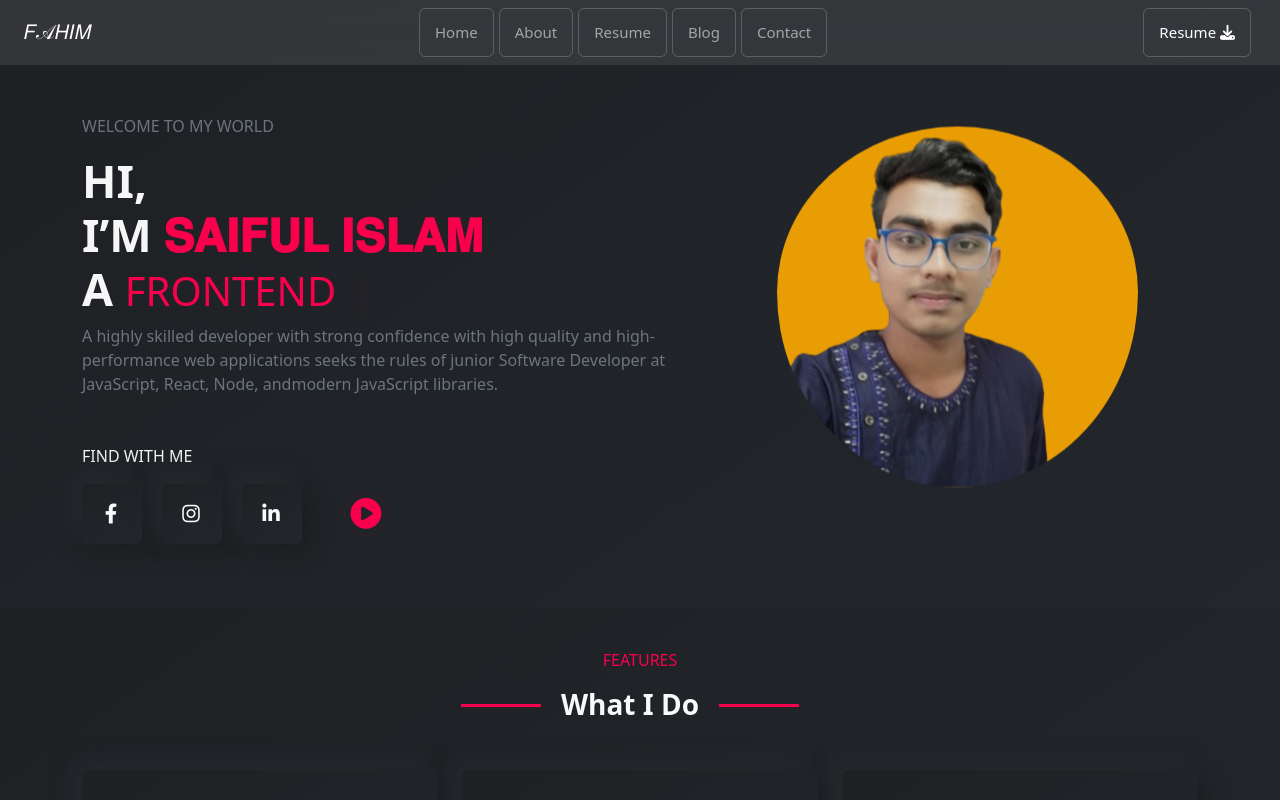
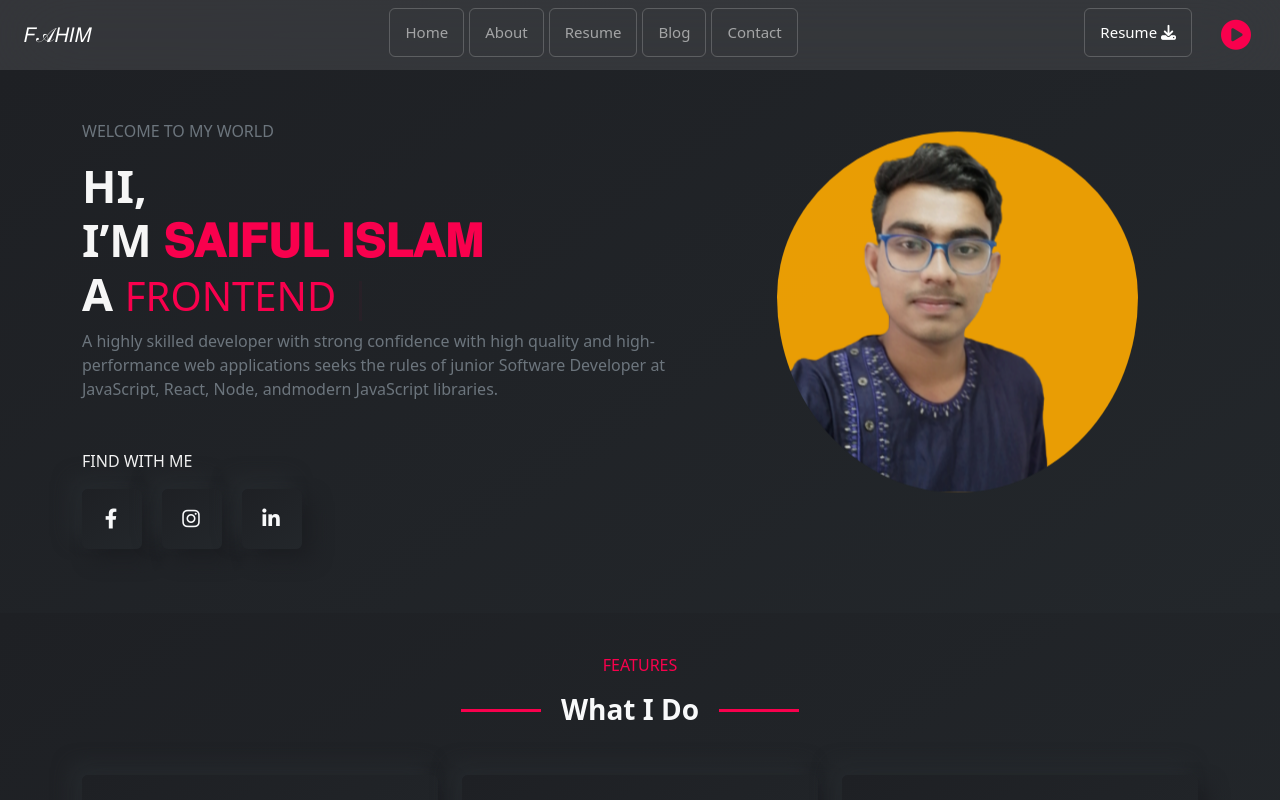
Before and after one commit to siffahim/Developer-Portfolio, a React (Create React App) app: page / in a window 1280 px wide. Shown: the top 800 px of the page. Built offline with nearby package versions, Linux system fonts and the light colour scheme.

Commit message:
add media

```diff
--- a/src/Pages/Home/Banner/Banner.css
+++ b/src/Pages/Home/Banner/Banner.css
@@ -33,28 +33,6 @@
   position: relative;
 }
 
-.btn-media {
-  display: flex;
-  justify-content: center;
-  align-items: center;
-  width: 40px;
-  height: 40px;
-  border-radius: 50%;
-  font-size: 30px;
-  color: #f9004d;
-  border: none;
-  background: transparent;
-  outline: none;
-  margin-top: 10px;
-  animation: media 1s infinite !important;
-}
-
-@keyframes media {
-  to {
-    box-shadow: 0 0 3px 5px #f9004f3b;
-    transform: scale(1.1);
-  }
-}
 
 
 @media only screen and (max-width:688px) {
--- a/src/Pages/Home/Banner/Banner.js
+++ b/src/Pages/Home/Banner/Banner.js
@@ -2,16 +2,11 @@ import React from 'react';
 import { Col, Container, Row } from 'react-bootstrap';
 import Slide from 'react-reveal/Slide';
 import Zoom from 'react-reveal/Zoom';
-import { useNavigate } from 'react-router-dom';
 import { Typewriter } from 'react-simple-typewriter';
 import img from '../../../images/fahim.png';
 import './Banner.css';
 
 const Banner = () => {
-    const navigate = useNavigate();
-    const handleMedia = () => {
-        navigate('/media')
-    }
     return (
         <div className='banner-container'>
             <Container>
@@ -49,7 +44,6 @@ const Banner = () => {
                                     <a rel="noreferrer" href="https://www.linkedin.com/in/siffahim/" target='_blank' className='text-light'>
                                         <div className='banner-icon'><i className="fab fa-linkedin-in"></i></div>
                                     </a>
-                                    <button onClick={handleMedia} className='btn-media ms-4'><i className="fas fa-play-circle"></i></button>
                                 </div>
                             </div>
                         </Slide>
--- a/src/Pages/Media/Media.js
+++ b/src/Pages/Media/Media.js
@@ -4,6 +4,7 @@ import './Media.css';
 const Media = () => {
     return (
         <Container>
+            <title>Portfolio-Media</title>
             <Row xs={1} md={3} className='g-1'>
                 <Col className='media-card'>
                     <iframe width="100%" height="200" src="https://www.youtube.com/embed/Erp1Elxly98" title="YouTube video player" frameborder="0" allow="accelerometer; autoplay; clipboard-write; encrypted-media; gyroscope; picture-in-picture" allowfullscreen></iframe>
--- a/src/Pages/Share/Navigation/Navigation.css
+++ b/src/Pages/Share/Navigation/Navigation.css
@@ -1,20 +1,48 @@
-.header{
-    background-color:rgba(255,255,255,0.1);
+.header {
+    background-color: rgba(255, 255, 255, 0.1);
     backdrop-filter: blur(40px);
     text-align: center;
 }
-.custom-btn{
+
+.custom-btn {
     text-decoration: none;
     border-radius: 6px;
     padding: 12px 15px !important;
     font-weight: 500;
-    font-size:15px;
+    font-size: 15px;
     color: #fff;
-    border: 1px solid rgba(255,255,255,0.2);
+    border: 1px solid rgba(255, 255, 255, 0.2);
     transition: 0.4s;
     margin-right: 5px;
+    margin-bottom: 5px;
+    display: block;
 }
-.custom-btn:hover{
-    background-color:rgba(224, 219, 210, 0.267);
+
+.custom-btn:hover {
+    background-color: rgba(224, 219, 210, 0.267);
     color: #fff;
 }
+
+/*media btn design*/
+.btn-media {
+    display: flex;
+    justify-content: center;
+    align-items: center;
+    width: 40px;
+    height: 40px;
+    border-radius: 50%;
+    font-size: 30px;
+    color: #f9004d;
+    border: none;
+    background: transparent;
+    outline: none;
+    text-align: center;
+    animation: media 1s infinite !important;
+}
+
+@keyframes media {
+    to {
+        box-shadow: 0 0 3px 5px #f9004f3b;
+        transform: scale(1.1);
+    }
+}
--- a/src/Pages/Share/Navigation/Navigation.js
+++ b/src/Pages/Share/Navigation/Navigation.js
@@ -1,10 +1,14 @@
 import React from 'react';
 import { Nav, Navbar } from 'react-bootstrap';
-import { Link } from 'react-router-dom';
+import { Link, useNavigate } from 'react-router-dom';
 import { HashLink } from 'react-router-hash-link';
 import './Navigation.css';
 
 const Navigation = () => {
+    const navigate = useNavigate();
+    const handleMedia = () => {
+        navigate('/media')
+    }
     return (
         <Navbar className='px-4 header' sticky="top" variant='dark' collapseOnSelect expand="lg">
             <Navbar.Brand href="#home"><span>𝐹𝒜𝐻𝐼𝑀</span></Navbar.Brand>
@@ -17,7 +21,8 @@ const Navigation = () => {
                     <Nav.Link className='custom-btn' as={Link} to="/blog">Blog</Nav.Link>
                     <Nav.Link className='custom-btn' as={HashLink} to="/home#contact">Contact</Nav.Link>
                 </Nav>
-                <a href="/SAIFUL ISLAM.pdf" download className='custom-btn' >Resume <i className="fas fa-download"></i></a>
+                <a href="/SAIFUL ISLAM.pdf" download className='custom-btn me-0' >Resume <i className="fas fa-download"></i></a>
+                <button onClick={handleMedia} className='btn-media ms-4'><i className="fas fa-play-circle"></i></button>
             </Navbar.Collapse>
         </Navbar>
     );
```
Also changed, not shown: 1 other file (tests, documents, lock files or other folders).
